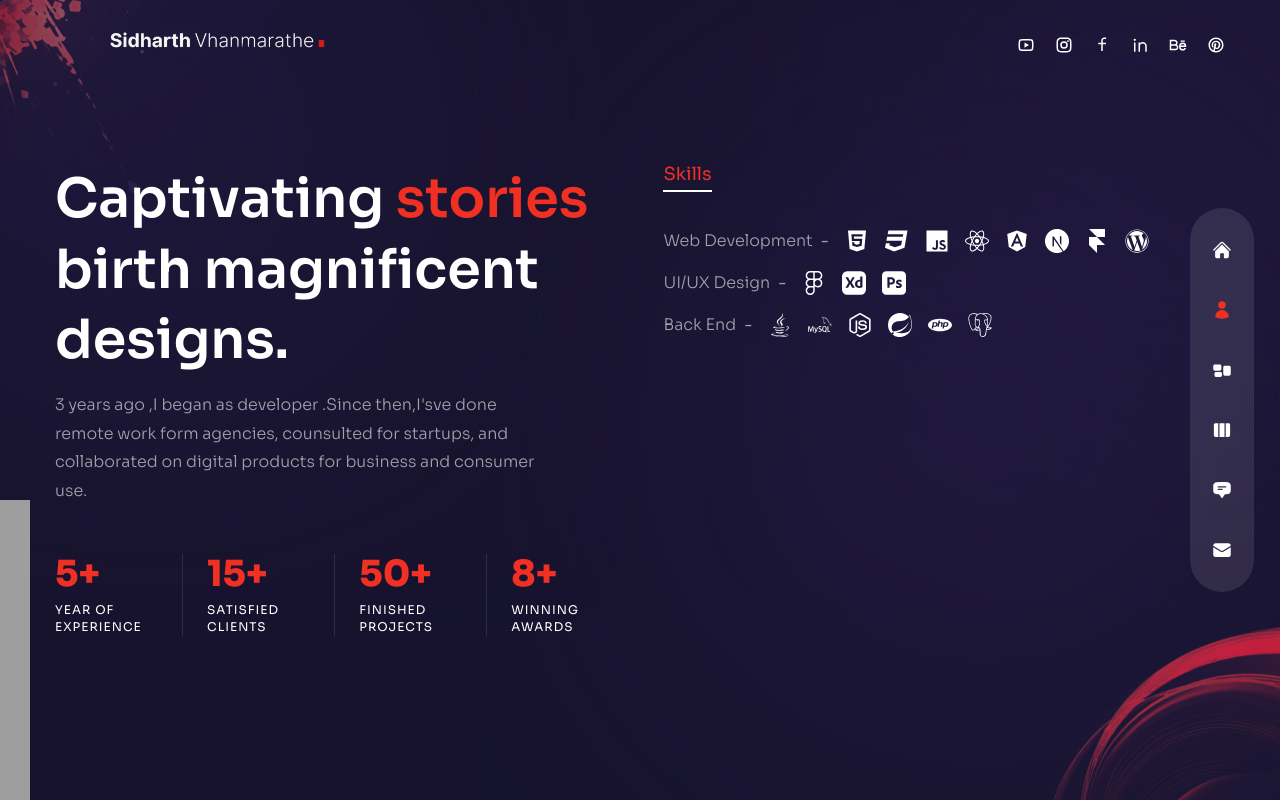
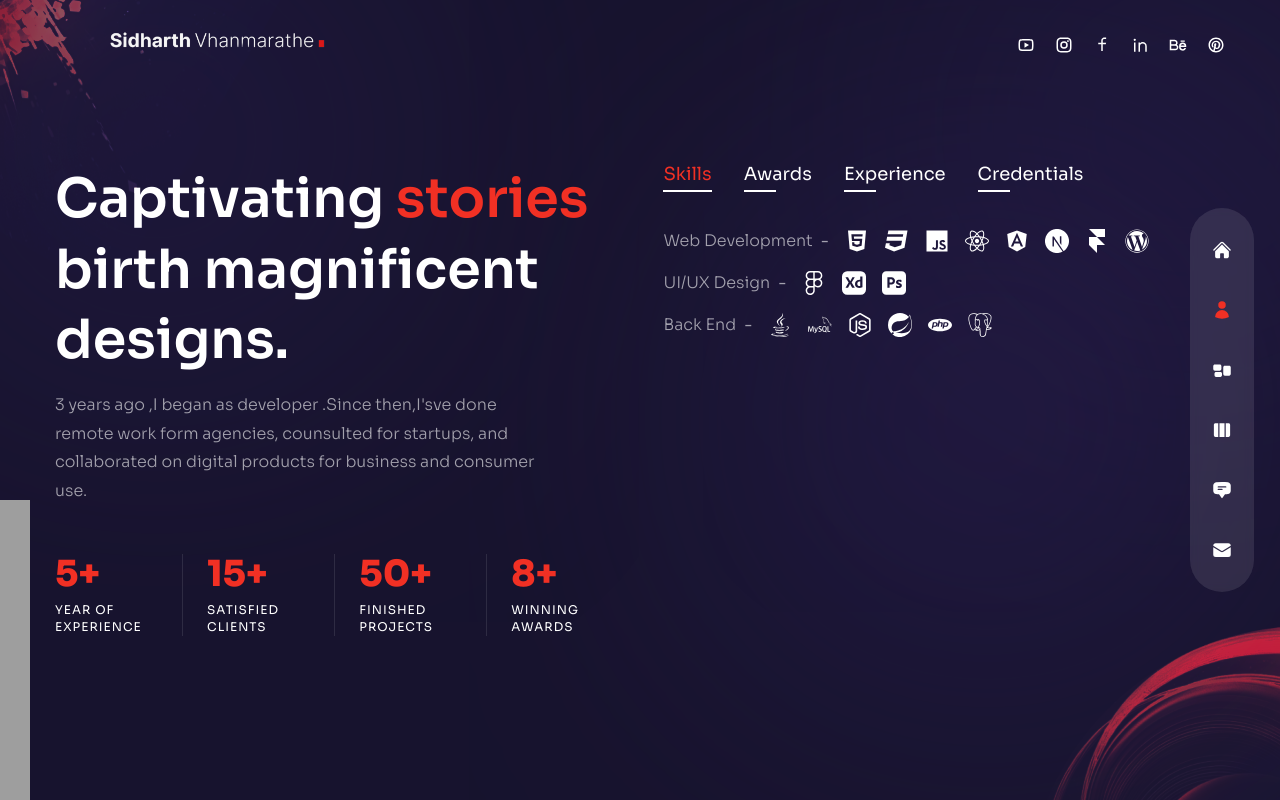
Before and after one commit to SidharthVhanmarathe/SidharthVPortfolio, a Next.js app: page /about in a window 1280 px wide. Built offline with nearby package versions, Linux system fonts and the light colour scheme; grey boxes are pictures that could not be loaded.

Commit message:
about us tab added

```diff
--- a/pages/about/index.js
+++ b/pages/about/index.js
@@ -64,6 +64,49 @@ const aboutData = [
           <SiPhp key="php" />,
           <SiPostgresql key="postgresql" />,
         ],
+      },
+    ],
+  },
+  {
+    title: "awards",
+    info: [
+      {
+        title: "Webby Awards - Honoree",
+        stage: "2019 - 2020",
+      },
+      {
+        title: "Adobe Design Achievement Awards - Finalist",
+        stage: "2022 - 2023",
+      },
+    ],
+  },
+  {
+    title: "experience",
+    info: [
+      {
+        title: "SDE  - CORECO Technologies",
+        stage: "2023 - present",
+      },
+      {
+        title: "Lead Technology - Opethic Software services",
+        stage: "2022 - 2023",
+      },
+      {
+        title: "Full-Stack Developer - Opulent Software service",
+        stage: "2021 - 2022",
+      },
+    ],
+  },
+  {
+    title: "credentials",
+    info: [
+      {
+        title: "BE-CS - Sanjay Ghodawat University",
+        stage: "2019",
+      },
+      {
+        title: "Diploma - SPM Polytechnic",
+        stage: "2016",
       },
     ],
   },
```
